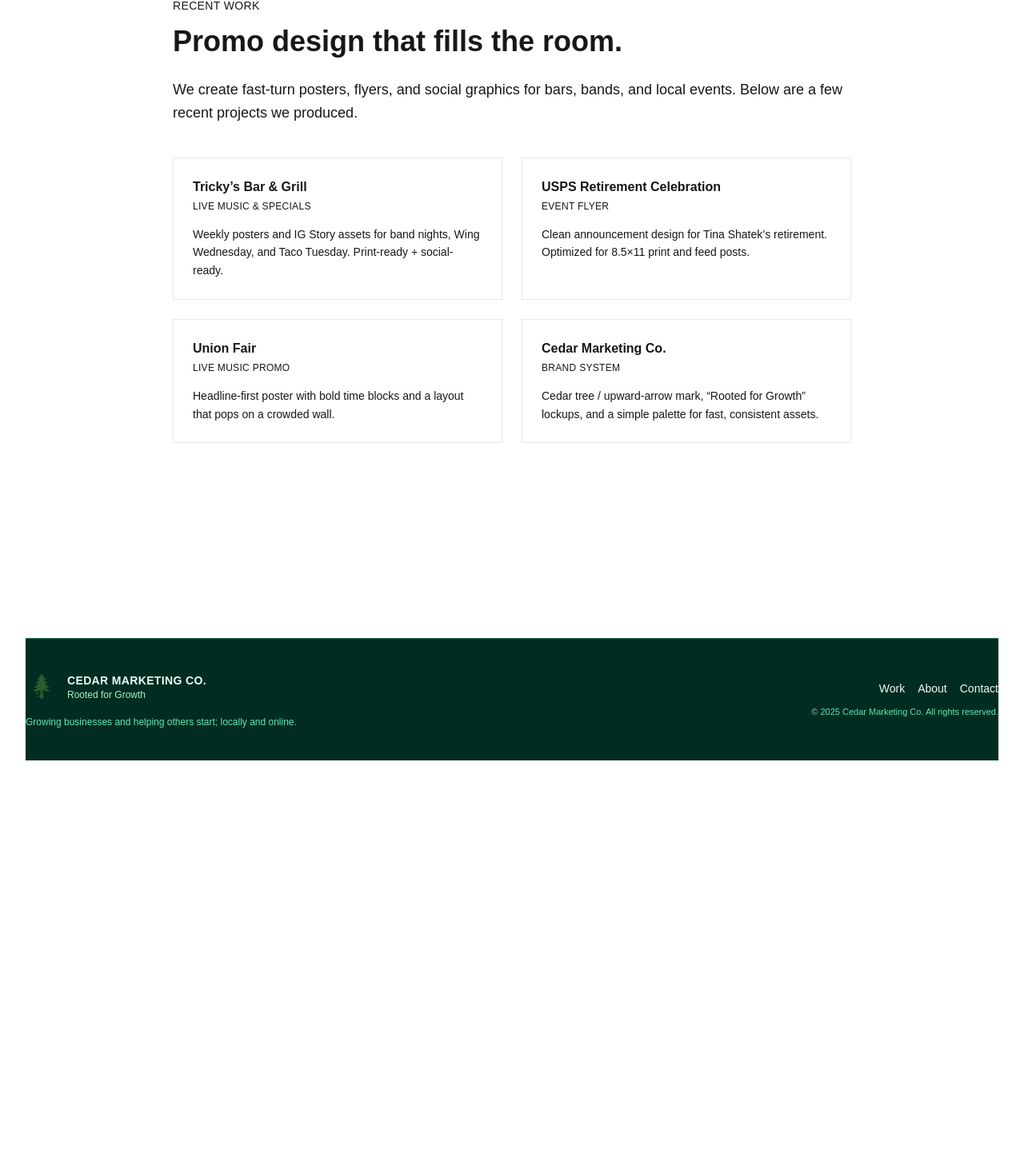
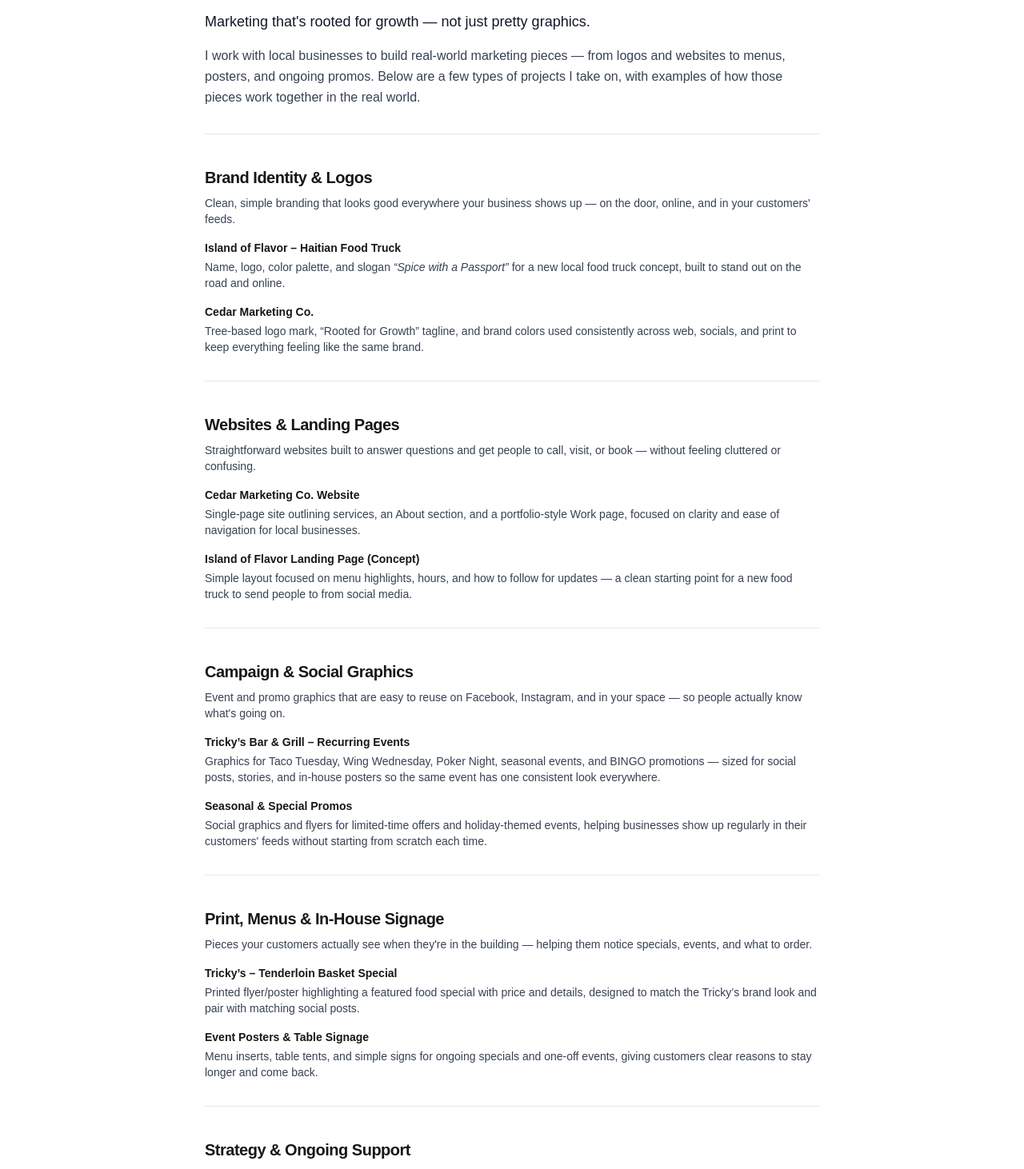
Before and after one commit to kriener056-byte/cedar-marketing-co-site, a Next.js app: page /work in a window 1280 px wide. Shown: the part 188-1650 px from the top of the page at 80% size. Before the commit the page ends 1139 px from the top, so only its background shows below. Built offline with nearby package versions, Linux system fonts and the light colour scheme.

Commit message:
feat(work): update Work page content and examples

```diff
--- a/src/app/work/page.tsx
+++ b/src/app/work/page.tsx
@@ -1,81 +1,240 @@
+import React from "react";
+
 export default function WorkPage() {
   return (
-    <main className="min-h-screen bg-white text-cedar-900">
-      <section className="max-w-4xl mx-auto pt-24 pb-16 px-6">
-        <p className="text-sm font-medium text-cedar-700 uppercase tracking-wide mb-3">
-          Recent work
+    <main className="min-h-screen bg-white">
+      <section className="px-4 py-16 sm:px-6 lg:px-8">
+        <div className="mx-auto max-w-3xl">
+          {/* Page Title */}
+          <h1 className="text-3xl font-semibold tracking-tight sm:text-4xl">
+            Work
+          </h1>
+          <p className="mt-2 text-lg font-medium text-gray-900">
+            Marketing that&apos;s rooted for growth — not just pretty graphics.
           </p>
 
-        <h1 className="text-4xl font-bold leading-tight text-cedar-900">
-          Promo design that fills the room.
-        </h1>
-
-        <p className="mt-6 text-lg text-cedar-700 leading-relaxed">
-          We create fast-turn posters, flyers, and social graphics for bars, bands,
-          and local events. Below are a few recent projects we produced.
+          {/* Intro */}
+          <p className="mt-4 text-base leading-relaxed text-gray-700">
+            I work with local businesses to build real-world marketing pieces —
+            from logos and websites to menus, posters, and ongoing promos. Below
+            are a few types of projects I take on, with examples of how those
+            pieces work together in the real world.
           </p>
 
-        <div className="mt-10 grid gap-6 sm:grid-cols-2">
-          <div className="rounded-card border border-gray-200 bg-white p-6 shadow-card">
-            <div className="text-base font-semibold text-cedar-900">
-              Tricky’s Bar &amp; Grill
-            </div>
-            <div className="text-xs font-medium text-cedar-700 uppercase tracking-wide mt-1">
-              Live Music & Specials
-            </div>
-            <p className="mt-4 text-sm text-cedar-700 leading-relaxed">
-              Weekly posters and IG Story assets for band nights, Wing Wednesday,
-              and Taco Tuesday. Print-ready + social-ready.
+          {/* Divider */}
+          <div className="mt-8 h-px w-full bg-gray-200" />
+
+          {/* Brand Identity & Logos */}
+          <section className="mt-10">
+            <h2 className="text-xl font-semibold tracking-tight">
+              Brand Identity &amp; Logos
+            </h2>
+            <p className="mt-2 text-sm text-gray-700">
+              Clean, simple branding that looks good everywhere your business
+              shows up — on the door, online, and in your customers&apos; feeds.
+            </p>
+
+            <div className="mt-4 space-y-4">
+              <div>
+                <h3 className="text-sm font-semibold">
+                  Island of Flavor – Haitian Food Truck
+                </h3>
+                <p className="mt-1 text-sm text-gray-700">
+                  Name, logo, color palette, and slogan{" "}
+                  <span className="italic">“Spice with a Passport”</span> for a
+                  new local food truck concept, built to stand out on the road
+                  and online.
                 </p>
               </div>
 
-          <div className="rounded-card border border-gray-200 bg-white p-6 shadow-card">
-            <div className="text-base font-semibold text-cedar-900">
-              USPS Retirement Celebration
+              <div>
+                <h3 className="text-sm font-semibold">Cedar Marketing Co.</h3>
+                <p className="mt-1 text-sm text-gray-700">
+                  Tree-based logo mark, “Rooted for Growth” tagline, and brand
+                  colors used consistently across web, socials, and print to
+                  keep everything feeling like the same brand.
+                </p>
               </div>
-            <div className="text-xs font-medium text-cedar-700 uppercase tracking-wide mt-1">
-              Event Flyer
             </div>
-            <p className="mt-4 text-sm text-cedar-700 leading-relaxed">
-              Clean announcement design for Tina Shatek’s retirement. Optimized
-              for 8.5×11 print and feed posts.
+          </section>
+
+          {/* Divider */}
+          <div className="mt-8 h-px w-full bg-gray-200" />
+
+          {/* Websites & Landing Pages */}
+          <section className="mt-10">
+            <h2 className="text-xl font-semibold tracking-tight">
+              Websites &amp; Landing Pages
+            </h2>
+            <p className="mt-2 text-sm text-gray-700">
+              Straightforward websites built to answer questions and get people
+              to call, visit, or book — without feeling cluttered or confusing.
+            </p>
+
+            <div className="mt-4 space-y-4">
+              <div>
+                <h3 className="text-sm font-semibold">
+                  Cedar Marketing Co. Website
+                </h3>
+                <p className="mt-1 text-sm text-gray-700">
+                  Single-page site outlining services, an About section, and a
+                  portfolio-style Work page, focused on clarity and ease of
+                  navigation for local businesses.
                 </p>
               </div>
 
-          <div className="rounded-card border border-gray-200 bg-white p-6 shadow-card">
-            <div className="text-base font-semibold text-cedar-900">
-              Union Fair
+              <div>
+                <h3 className="text-sm font-semibold">
+                  Island of Flavor Landing Page (Concept)
+                </h3>
+                <p className="mt-1 text-sm text-gray-700">
+                  Simple layout focused on menu highlights, hours, and how to
+                  follow for updates — a clean starting point for a new food
+                  truck to send people to from social media.
+                </p>
               </div>
-            <div className="text-xs font-medium text-cedar-700 uppercase tracking-wide mt-1">
-              Live Music Promo
             </div>
-            <p className="mt-4 text-sm text-cedar-700 leading-relaxed">
-              Headline-first poster with bold time blocks and a layout that pops
-              on a crowded wall.
+          </section>
+
+          {/* Divider */}
+          <div className="mt-8 h-px w-full bg-gray-200" />
+
+          {/* Campaign & Social Graphics */}
+          <section className="mt-10">
+            <h2 className="text-xl font-semibold tracking-tight">
+              Campaign &amp; Social Graphics
+            </h2>
+            <p className="mt-2 text-sm text-gray-700">
+              Event and promo graphics that are easy to reuse on Facebook,
+              Instagram, and in your space — so people actually know what&apos;s
+              going on.
+            </p>
+
+            <div className="mt-4 space-y-4">
+              <div>
+                <h3 className="text-sm font-semibold">
+                  Tricky’s Bar &amp; Grill – Recurring Events
+                </h3>
+                <p className="mt-1 text-sm text-gray-700">
+                  Graphics for Taco Tuesday, Wing Wednesday, Poker Night,
+                  seasonal events, and BINGO promotions — sized for social
+                  posts, stories, and in-house posters so the same event has one
+                  consistent look everywhere.
                 </p>
               </div>
 
-          <div className="rounded-card border border-gray-200 bg-white p-6 shadow-card">
-            <div className="text-base font-semibold text-cedar-900">
-              Cedar Marketing Co.
-            </div>
-            <div className="text-xs font-medium text-cedar-700 uppercase tracking-wide mt-1">
-              Brand System
-            </div>
-            <p className="mt-4 text-sm text-cedar-700 leading-relaxed">
-              Cedar tree / upward-arrow mark, “Rooted for Growth” lockups, and
-              a simple palette for fast, consistent assets.
+              <div>
+                <h3 className="text-sm font-semibold">
+                  Seasonal &amp; Special Promos
+                </h3>
+                <p className="mt-1 text-sm text-gray-700">
+                  Social graphics and flyers for limited-time offers and
+                  holiday-themed events, helping businesses show up regularly in
+                  their customers&apos; feeds without starting from scratch each
+                  time.
                 </p>
               </div>
             </div>
+          </section>
 
-        <div className="mt-10">
-          <a
-            href="/contact"
-            className="inline-block rounded-pill bg-cedar-700 px-5 py-3 text-sm font-semibold text-white hover:bg-cedar-900 transition-colors shadow-card"
-          >
-            Start a project
-          </a>
+          {/* Divider */}
+          <div className="mt-8 h-px w-full bg-gray-200" />
+
+          {/* Print, Menus & In-House Signage */}
+          <section className="mt-10">
+            <h2 className="text-xl font-semibold tracking-tight">
+              Print, Menus &amp; In-House Signage
+            </h2>
+            <p className="mt-2 text-sm text-gray-700">
+              Pieces your customers actually see when they&apos;re in the
+              building — helping them notice specials, events, and what to order.
+            </p>
+
+            <div className="mt-4 space-y-4">
+              <div>
+                <h3 className="text-sm font-semibold">
+                  Tricky’s – Tenderloin Basket Special
+                </h3>
+                <p className="mt-1 text-sm text-gray-700">
+                  Printed flyer/poster highlighting a featured food special with
+                  price and details, designed to match the Tricky’s brand look
+                  and pair with matching social posts.
+                </p>
+              </div>
+
+              <div>
+                <h3 className="text-sm font-semibold">
+                  Event Posters &amp; Table Signage
+                </h3>
+                <p className="mt-1 text-sm text-gray-700">
+                  Menu inserts, table tents, and simple signs for ongoing
+                  specials and one-off events, giving customers clear reasons to
+                  stay longer and come back.
+                </p>
+              </div>
+            </div>
+          </section>
+
+          {/* Divider */}
+          <div className="mt-8 h-px w-full bg-gray-200" />
+
+          {/* Strategy & Ongoing Support */}
+          <section className="mt-10">
+            <h2 className="text-xl font-semibold tracking-tight">
+              Strategy &amp; Ongoing Support
+            </h2>
+            <p className="mt-2 text-sm text-gray-700">
+              Not just making graphics — making sure they&apos;re used the right
+              way and can be updated as your business changes.
+            </p>
+
+            <ul className="mt-4 space-y-2 text-sm text-gray-700">
+              <li>
+                • Planning monthly themes around your busiest days and events
+              </li>
+              <li>
+                • Building a consistent look for all your posts, flyers, and
+                menus
+              </li>
+              <li>
+                • Updating graphics as specials, menus, and events change over
+                time
+              </li>
+            </ul>
+          </section>
+
+          {/* How it all fits together */}
+          <section className="mt-12 rounded-lg bg-gray-50 px-4 py-6 sm:px-6">
+            <h2 className="text-lg font-semibold tracking-tight">
+              How it all fits together
+            </h2>
+            <p className="mt-2 text-sm text-gray-700">
+              Most projects aren&apos;t just “a poster” or “a logo.” For example,
+              Tricky&apos;s Bar &amp; Grill uses a consistent look across event
+              flyers, social posts, and in-house signage. Island of Flavor brings
+              together naming, logo, and a simple web presence to launch as a
+              recognizable brand from day one.
+            </p>
+            <p className="mt-2 text-sm text-gray-700">
+              The goal is to give you a small, practical set of assets that work
+              together — so your marketing feels connected wherever people see
+              your business.
+            </p>
+          </section>
+
+          {/* CTA */}
+          <section className="mt-12 border-t border-gray-200 pt-8">
+            <h2 className="text-lg font-semibold tracking-tight">
+              Ready to work together?
+            </h2>
+            <p className="mt-2 text-sm text-gray-700">
+              If you have a bar, restaurant, food truck, or local business and
+              need help with branding, a simple site, or promo graphics, reach
+              out with what you&apos;re working on and I&apos;ll tell you where
+              I&apos;d start — whether that&apos;s a logo, a landing page, or a
+              full set of promo materials.
+            </p>
+          </section>
         </div>
       </section>
     </main>
```
Lines whose indentation alone changed are shown as unchanged.
